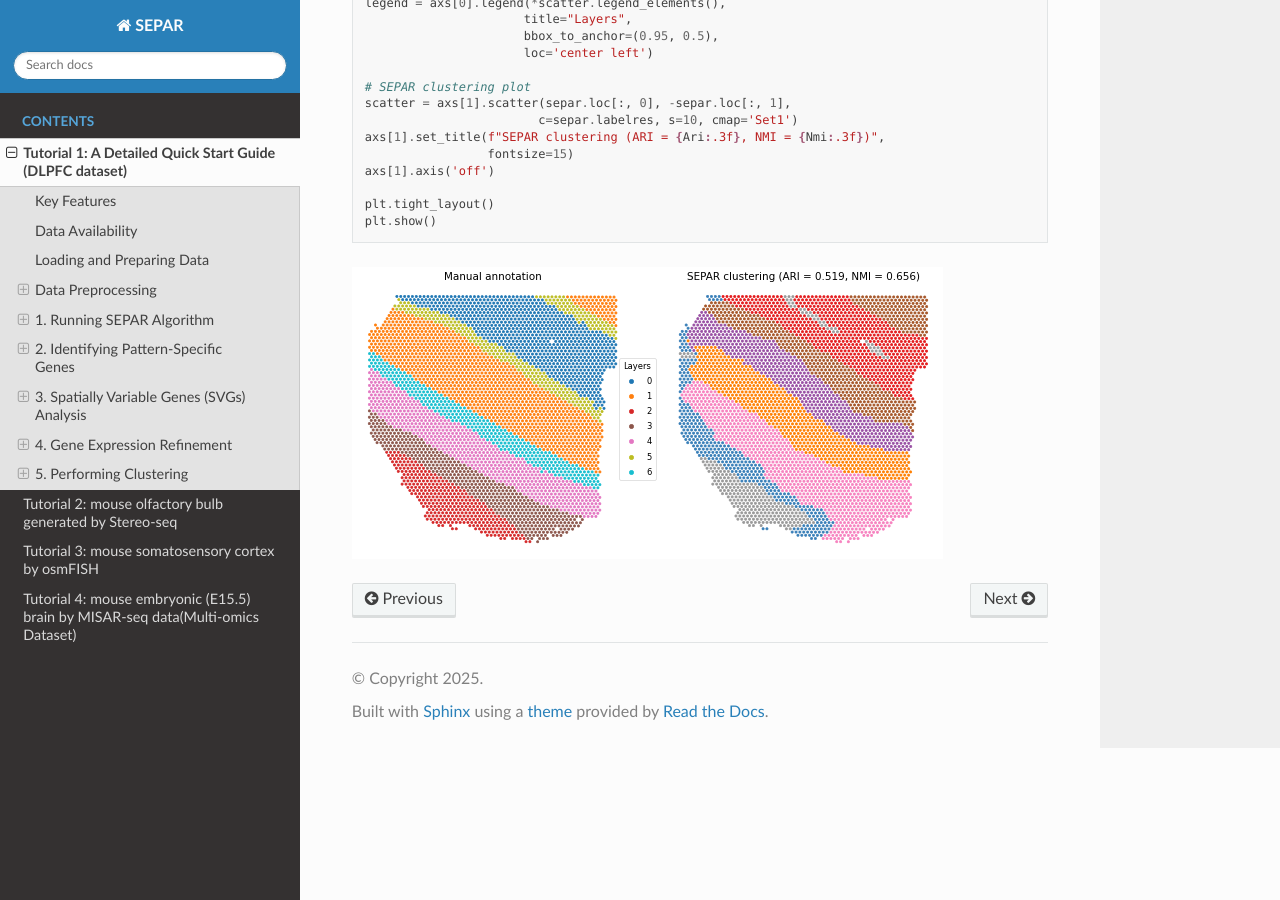
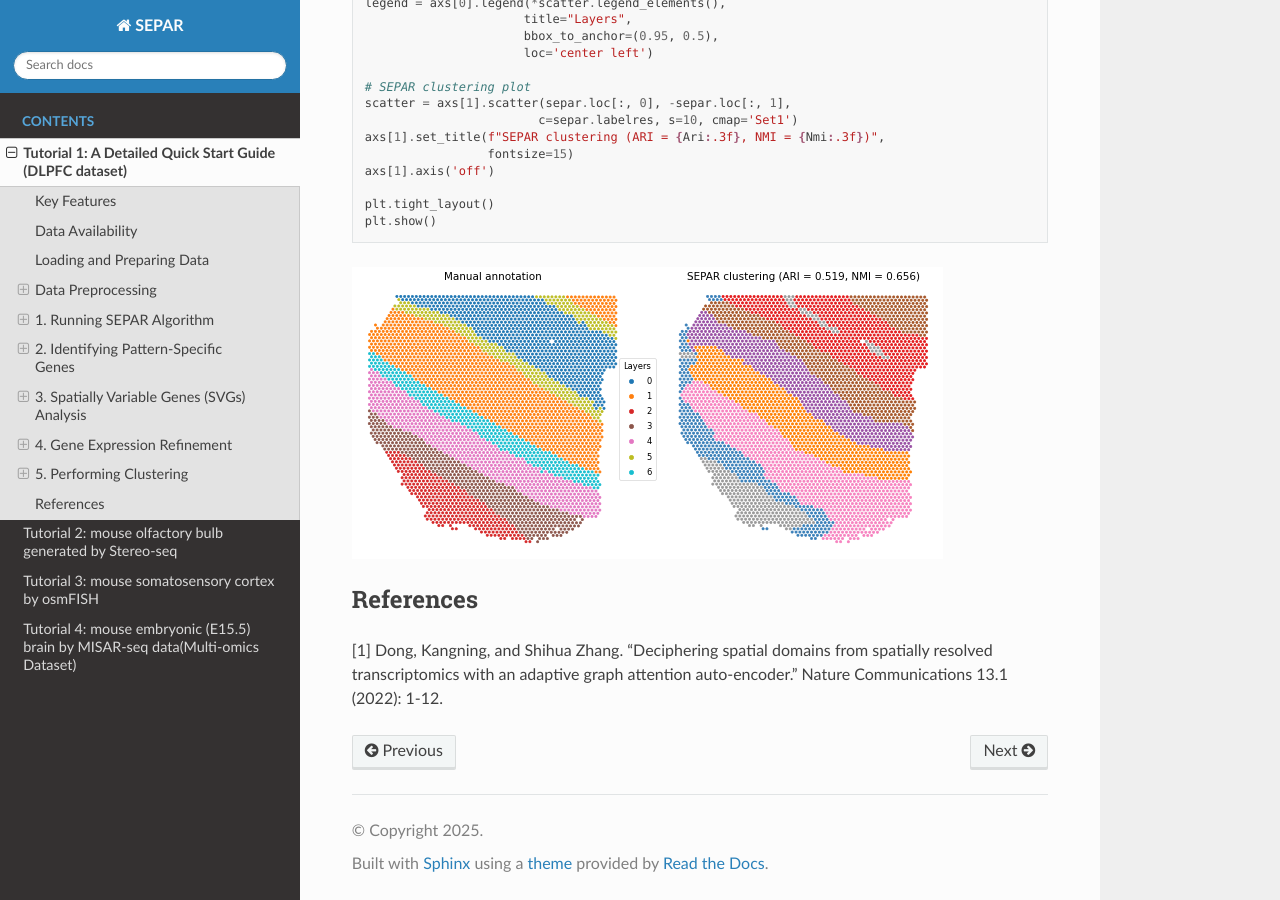
Before and after one commit to zerovain/SEPAR_tutorial, a Sphinx documentation site: the page built from docs/Tutorial1.md, in a window 1280 px wide and 900 px high, scrolled down 12084 px. Built offline with Sphinx 7.4.7 and the Read the Docs theme 3.1.0, drawn with Linux system fonts in a browser that asks for light colours; some of the changed text lies outside the part shown.

Commit message:
Update Tutorial1.md

````diff
--- a/docs/Tutorial1.md
+++ b/docs/Tutorial1.md
@@ -14,7 +14,7 @@ This tutorial demonstrates the core functionalities of SEPAR (Spatial gene Expre
 The DLPFC dataset used in this tutorial can be accessed through multiple sources:
 
 - **Dataset**: The processed DLPFC data is hosted in the [spatialLIBD repository](https://github.com/LieberInstitute/spatialLIBD)
-- **Manual Annotations**: Expert-curated layer annotations are available in [supplementary data folder](https://drive.google.com/drive/folders/10lhz5VY7YfvHrtV40MwaqLmWz56U9eBP?usp=sharing)
+- **Manual Annotations**: Expert-curated layer annotations are available in [supplementary data folder from STAGATE[1]](https://drive.google.com/drive/folders/10lhz5VY7YfvHrtV40MwaqLmWz56U9eBP?usp=sharing)
 
 
 ```python
@@ -521,3 +521,7 @@ plt.show()
 
 
 ![png](Tutorial1_files/Tutorial1_30_0.png)
+
+## References
+
+[1] Dong, Kangning, and Shihua Zhang. “Deciphering spatial domains from spatially resolved transcriptomics with an adaptive graph attention auto-encoder.” Nature Communications 13.1 (2022): 1-12.
````
